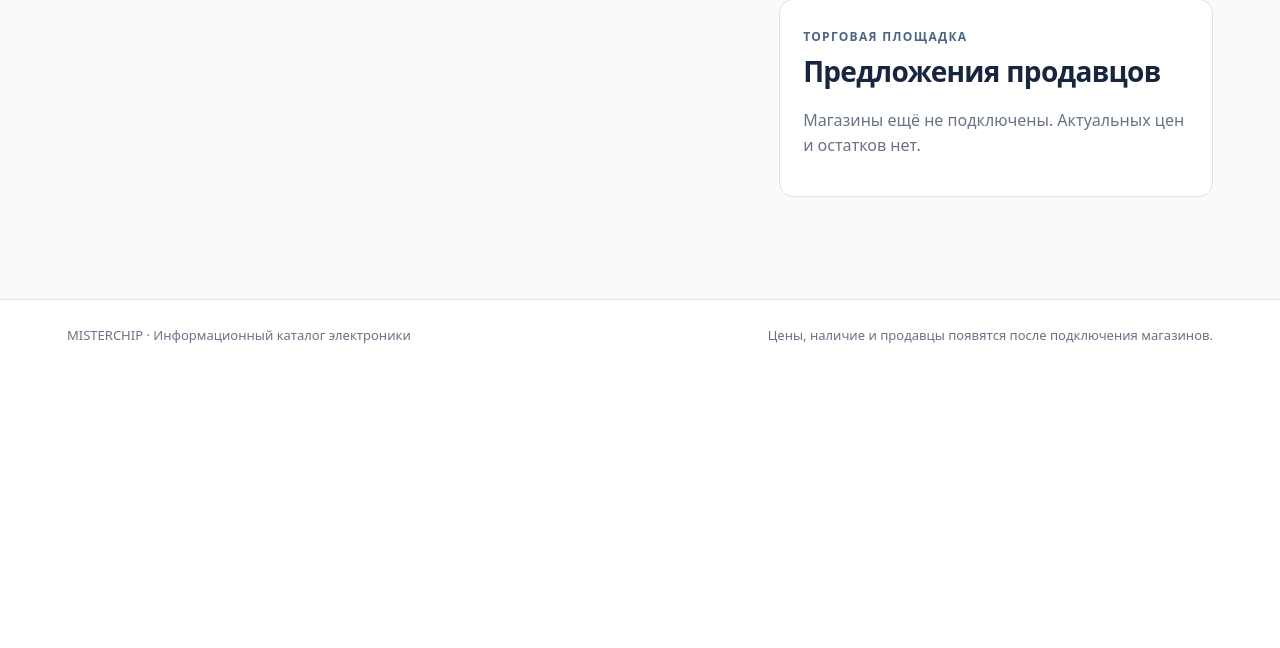
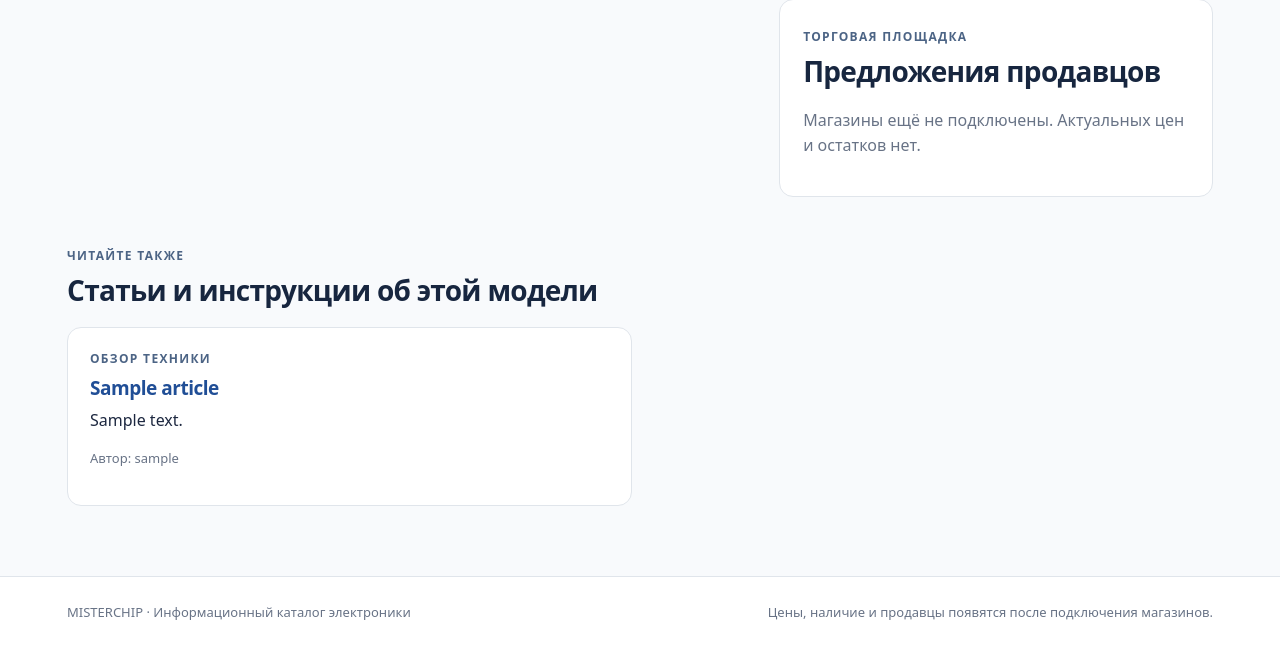
Before and after one commit to nikitinlaw/misterchip, a Django app: a page that uses catalog/templates/catalog/product_detail.html in a window 1280 px wide. Shown: the part 773-1421 px from the top of the page. Before the commit the page ends 1116 px from the top, so only its background shows below. Run offline with Django 5.2, Linux system fonts and the light colour scheme; tables that the repository leaves empty hold one stand-in row (values such as "Sample post"); data that the repository does not hold is empty.

Commit message:
fix: preserve HTTPS login tests, Unicode article URLs and product links

```diff
--- a/catalog/static/catalog/site.css
+++ b/catalog/static/catalog/site.css
@@ -68,3 +68,23 @@ th,td{padding:13px 12px;border-bottom:1px solid var(--line);vertical-align:top}
 .error-panel{max-width:700px;margin:auto;text-align:center}
 @media(max-width:850px){.category-grid{grid-template-columns:repeat(2,minmax(0,1fr))}.catalog-layout,.detail-layout{grid-template-columns:1fr}.filter-panel{order:2}.product-head{grid-template-columns:1fr}}
 @media(max-width:570px){.hero{padding:27px 23px}.hero-search{flex-direction:column}.category-grid,.product-grid{grid-template-columns:1fr}.search-result{grid-template-columns:1fr}.header-inner{min-height:64px}.container{padding:0 15px}main.container{padding-top:22px}.product-illustration{padding:20px}}
+
+/* Account and editorial screens */
+.nav{align-items:center;flex-wrap:wrap}
+.nav-logout{margin:0;display:inline-flex}
+.nav-logout button{font-size:14px;background:transparent;color:var(--link);border:0;padding:3px 0}
+.auth-panel,.article-form{max-width:760px;margin:20px auto}
+.auth-panel form,.article-form form{max-width:690px}
+.auth-panel input:not([type="checkbox"]),.article-form input:not([type="checkbox"]){max-width:100%}
+input[type="checkbox"],input[type="radio"]{width:auto;max-width:none;margin:0 7px 0 0}
+form ul{list-style:none;padding:0;margin:6px 0 18px}
+form ul li{margin:8px 0}
+form label{display:block;font-weight:600}
+form label:has(input[type="checkbox"]){display:flex;align-items:center;font-weight:400}
+textarea{width:100%;max-width:100%;padding:10px 12px;border:1px solid #bdc8d5;border-radius:10px;font:inherit;color:var(--ink)}
+.article-layout{max-width:920px;margin:0 auto}
+.article-layout header{margin-bottom:24px}
+.article-body{font-size:17px;line-height:1.8;overflow-wrap:anywhere}
+.inline-submit{display:inline-block;margin:6px 0}
+.inline-submit button{font-size:13px;padding:7px 11px}
+@media(max-width:630px){.header-inner{flex-wrap:wrap;align-items:start;padding-top:13px;padding-bottom:14px}.nav{gap:12px}.nav a{font-size:14px}}
--- a/catalog/templates/catalog/product_detail.html
+++ b/catalog/templates/catalog/product_detail.html
@@ -48,4 +48,18 @@
     </section>
   </aside>
 </div>
+<section class="section">
+  <span class="eyebrow">Читайте также</span>
+  <h2>Статьи и инструкции об этой модели</h2>
+  <div class="product-grid">
+    {% for article in related_articles %}
+      <article class="product-card">
+        <span class="eyebrow">{{ article.get_kind_display }}</span>
+        <h3><a href="{% url 'article_detail' article.slug %}">{{ article.title }}</a></h3>
+        <p>{{ article.summary }}</p>
+        <p class="small subtle">Автор: {{ article.author.username }}</p>
+      </article>
+    {% empty %}<p class="subtle">Связанных опубликованных материалов пока нет.</p>{% endfor %}
+  </div>
+</section>
 {% endblock %}
--- a/catalog/views.py
+++ b/catalog/views.py
@@ -40,6 +40,9 @@ def product_detail(request, slug):
     return render(request, "catalog/product_detail.html", {
         "product": product, "characteristics": characteristics,
         "references": product.references.all(),
+        "related_articles": product.editorial_articles.filter(
+            status="published",
+        ).select_related("author")[:6],
     })
 
 
--- a/editorial/urls.py
+++ b/editorial/urls.py
@@ -7,5 +7,5 @@ urlpatterns = [
     path("new/", views.article_create, name="article_create"),
     path("edit/<int:pk>/", views.article_edit, name="article_edit"),
     path("submit/<int:pk>/", views.article_submit, name="article_submit"),
-    path("<slug:slug>/", views.article_detail, name="article_detail"),
+    path("<str:slug>/", views.article_detail, name="article_detail"),
 ]
```
Also changed, not shown: accounts/test_accounts_ui.py (+9 -4 lines), editorial/tests.py (+21 -0 lines), README.md.
